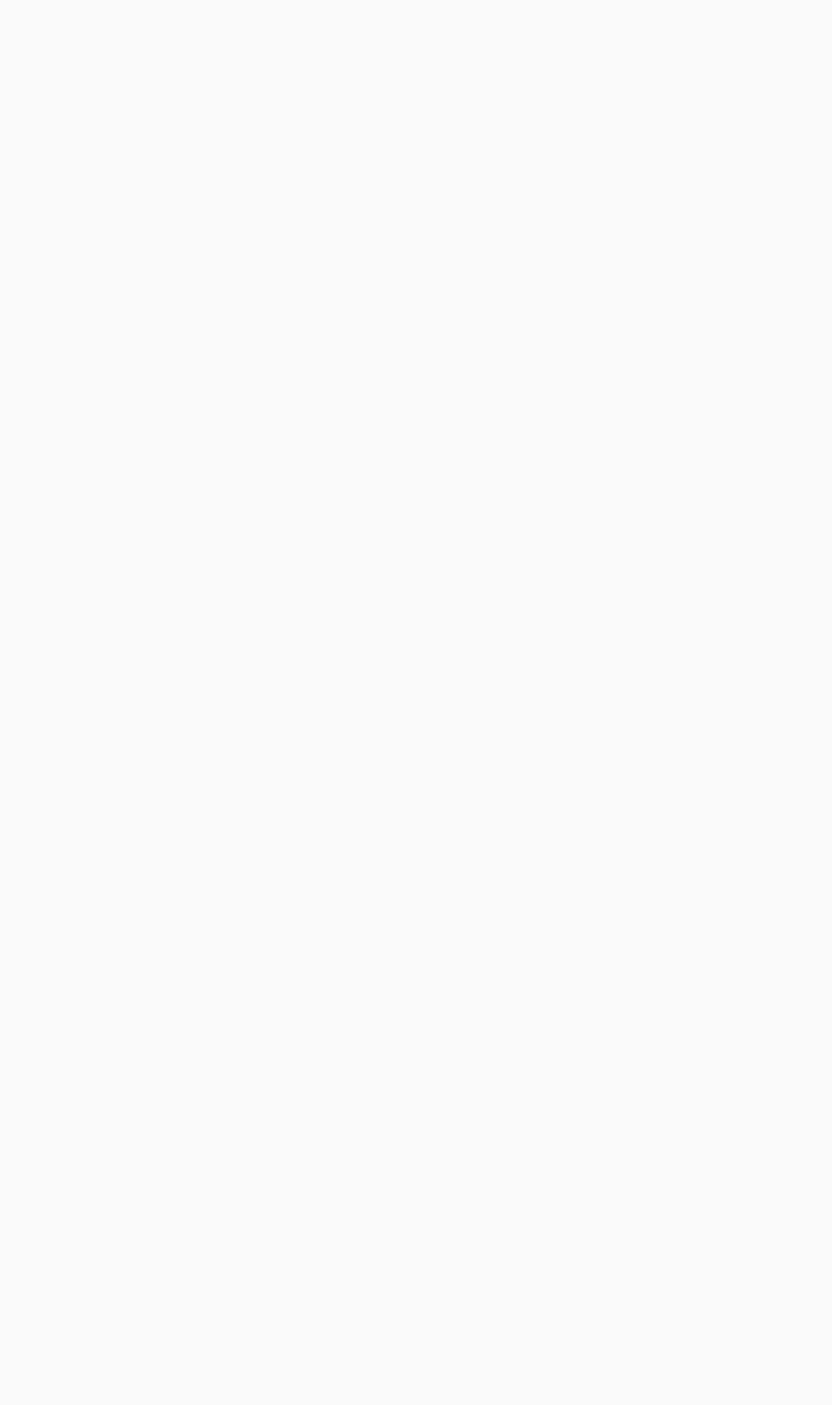
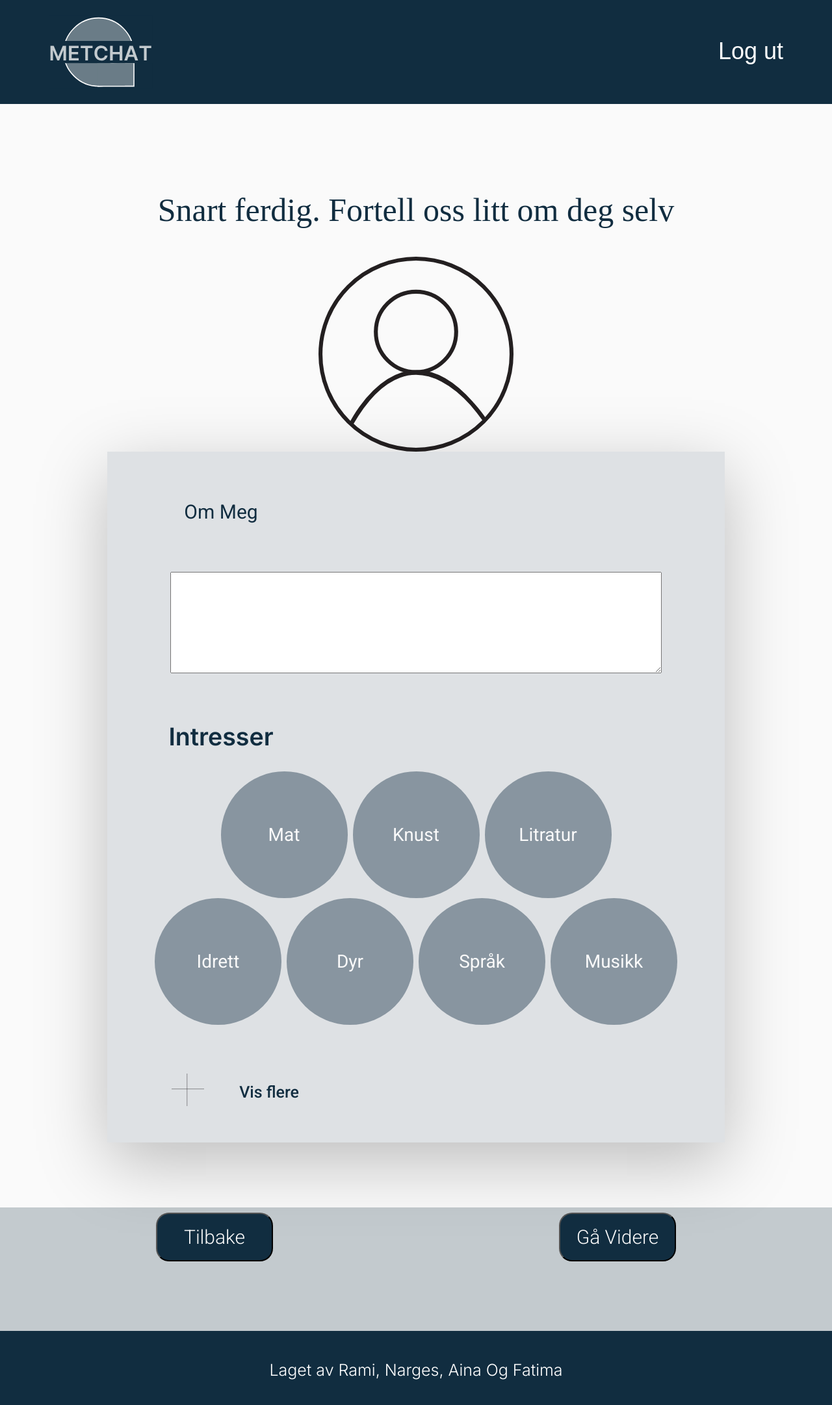
Before and after one commit to nargesirezaei/bachelor-metchat, a React (Create React App) app: page /moreInfo in a window 1280 px wide. Before the commit this address had no page. Shown: the top 2162 px of the page at 65% size. Before the commit the page ends 800 px from the top, so only its background shows below. Built offline with nearby package versions, Linux system fonts and the light colour scheme; a web font is replaced by a local one.

Commit message:
Played with routes. Added content to MoreInfo.jsx

```diff
--- a/src/App.js
+++ b/src/App.js
@@ -1,7 +1,10 @@
 // lager lenke til test register-filen for å teste tilkobling mellom backend og frontend
 import React from "react";
 import { BrowserRouter, Routes, Route } from "react-router-dom";
-import Register from "./test_pages/Register";
+import Login from "./components/Login";
+//import Register from "./test_pages/Register";
+import Register from "./components/Register";
+import MoreInfo from "./MoreInfo";
 import Welcome from "./Welcome";
 
 export default function App() {
@@ -9,7 +12,11 @@ export default function App() {
     <BrowserRouter>
       <Routes>
         <Route path="/" element={<Welcome />} />
+        <Route path="/login" element={<Login />} />
         <Route path="/register" element={<Register />} />
+        <Route path="/moreInfo" element={<MoreInfo />} />
+
+        {/*<Route path="/register" element={<Register />} />*/}
       </Routes>
     </BrowserRouter>
   );
--- a/src/MoreInfo.jsx
+++ b/src/MoreInfo.jsx
@@ -1,6 +1,56 @@
 import React from "react";
+import "./interests.css";
 
 function MoreInfo() {
-  return <h1>Hei</h1>;
+  return (
+    <>
+      <nav>
+        <a href="./Welcome.jsx">
+          <img src="Logo.svg" alt="Logo" />
+        </a>
+        <ul class="main-nav">
+          <li class="push">
+            <a href="">Log ut</a>
+          </li>
+        </ul>
+      </nav>
+      <section id="first">
+        <h1>Snart ferdig. Fortell oss litt om deg selv</h1>
+        <img class="profile-icon" src="profile.svg" alt="profile-icon" />
+        <div class="box">
+          <label class="text">Om Meg</label>
+          <textarea></textarea>
+          <h2>Intresser</h2>
+          <div class="btns-odd">
+            <button class="intress-btn">Mat</button>
+            <button class="intress-btn">Knust</button>
+            <button class="intress-btn">Litratur</button>
+          </div>
+          <div class="btns-even">
+            <button class="intress-btn">Idrett</button>
+            <button class="intress-btn">Dyr</button>
+            <button class="intress-btn">Språk</button>
+            <button class="intress-btn">Musikk</button>
+          </div>
+          <div class="showMore">
+            <a href="">
+              <img src="pluss.svg" alt="pluss-icon" />
+            </a>
+            <button>Vis flere</button>
+          </div>
+        </div>
+      </section>
+      <div class="btns">
+        <button>Tilbake</button>
+        <a href="contacts.html">
+          <button>Gå Videre</button>
+        </a>
+      </div>
+
+      <footer>
+        <p>Laget av Rami, Narges, Aina Og Fatima</p>
+      </footer>
+    </>
+  );
 }
 export default MoreInfo;
```
